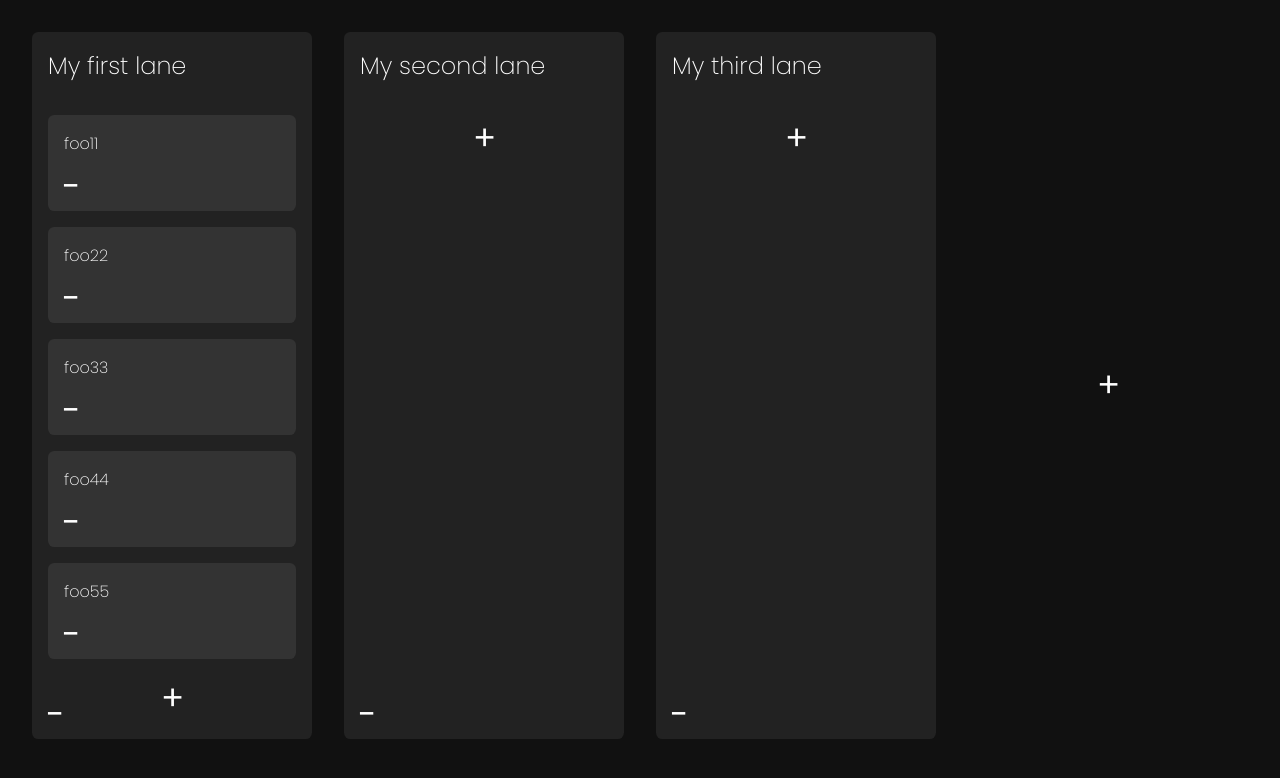
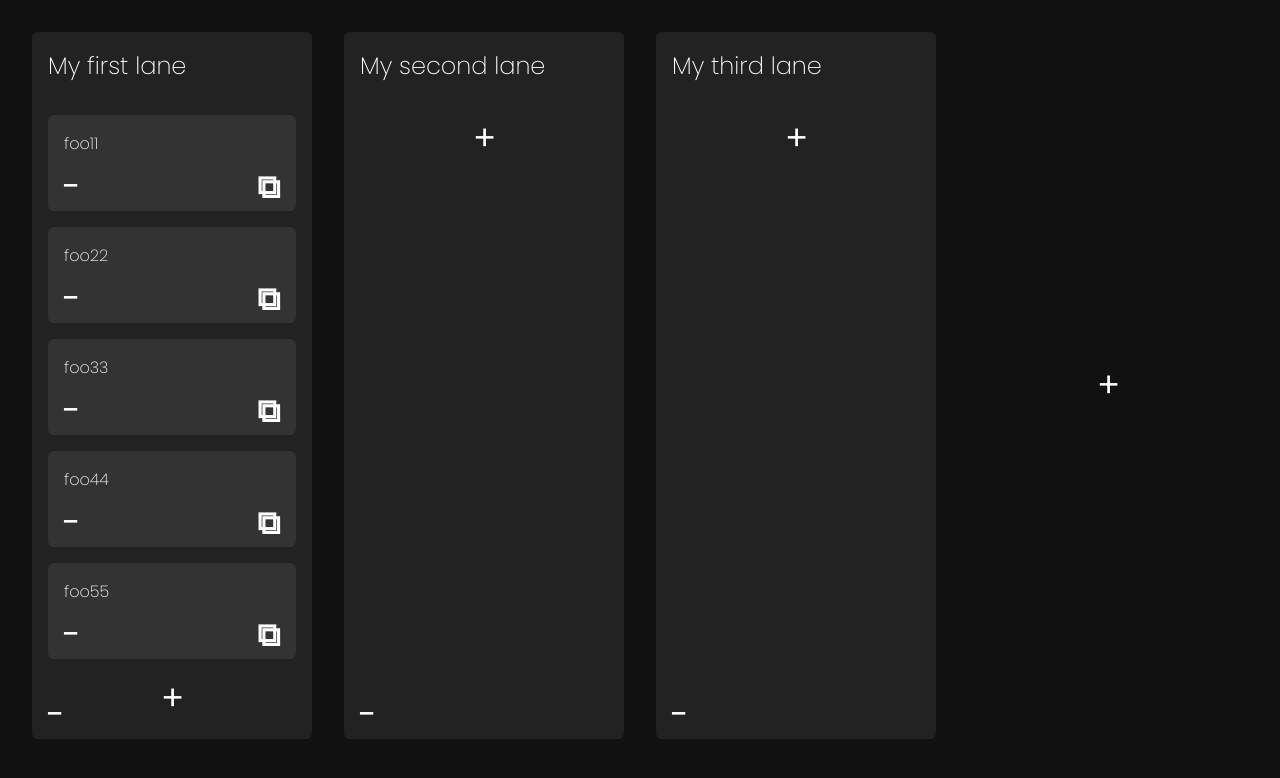
Before and after one commit to SamuelMiddendorp/SvelteBoard, a SvelteKit app: page / in a window 1280 px wide. Shown: the top 778 px of the page. Built offline with nearby package versions, Linux system fonts and the light colour scheme.

Commit message:
add duplicating of items at same place in the row

```diff
--- a/src/routes/+page.svelte
+++ b/src/routes/+page.svelte
@@ -89,6 +89,24 @@
         board.lanes[board.lanes.indexOf(lane)] = lane;
         saveState();
     };
+    let duplicateItem = (itemId: string, laneId: string) => {
+        let lane = board.lanes.find(l => l.id == laneId)!;
+        let laneIndex = board.lanes.findIndex(l => l.id == laneId)!;
+        let item = lane.items.find(i => i.id == itemId)!;
+        let itemIndex = lane.items.findIndex(i => i.id == itemId);
+
+        // copy over
+        let newItem = {
+            id: uuidv4(),
+            title: item.title,
+            description: item.description,
+            prio: item.prio
+        }
+
+        lane.items.splice(itemIndex, 0, newItem);
+        board.lanes[laneIndex] = lane;
+
+    }
     let deleteLane = (lane: Lane) => {
         board.lanes = board.lanes.filter((x) => x != lane);
         saveState();
@@ -128,6 +146,12 @@
                                     ))}
                                 class="del-button">-</button
                             >
+                            <button
+                                    on:click={() => duplicateItem(item.id, lane.id)}
+                                    class="duplicate-button"
+                                    >
+                                    ⧉
+                                    </button>
                         </div>
                     {/each}
                     <div class="center">
@@ -176,6 +200,12 @@
         bottom: 0;
         left: 1rem;
     }
+    .duplicate-button {
+        display: block;
+        position: absolute;
+        bottom: 0;
+        right: 1rem;
+    }
 
     .board {
         position: relative;
```
